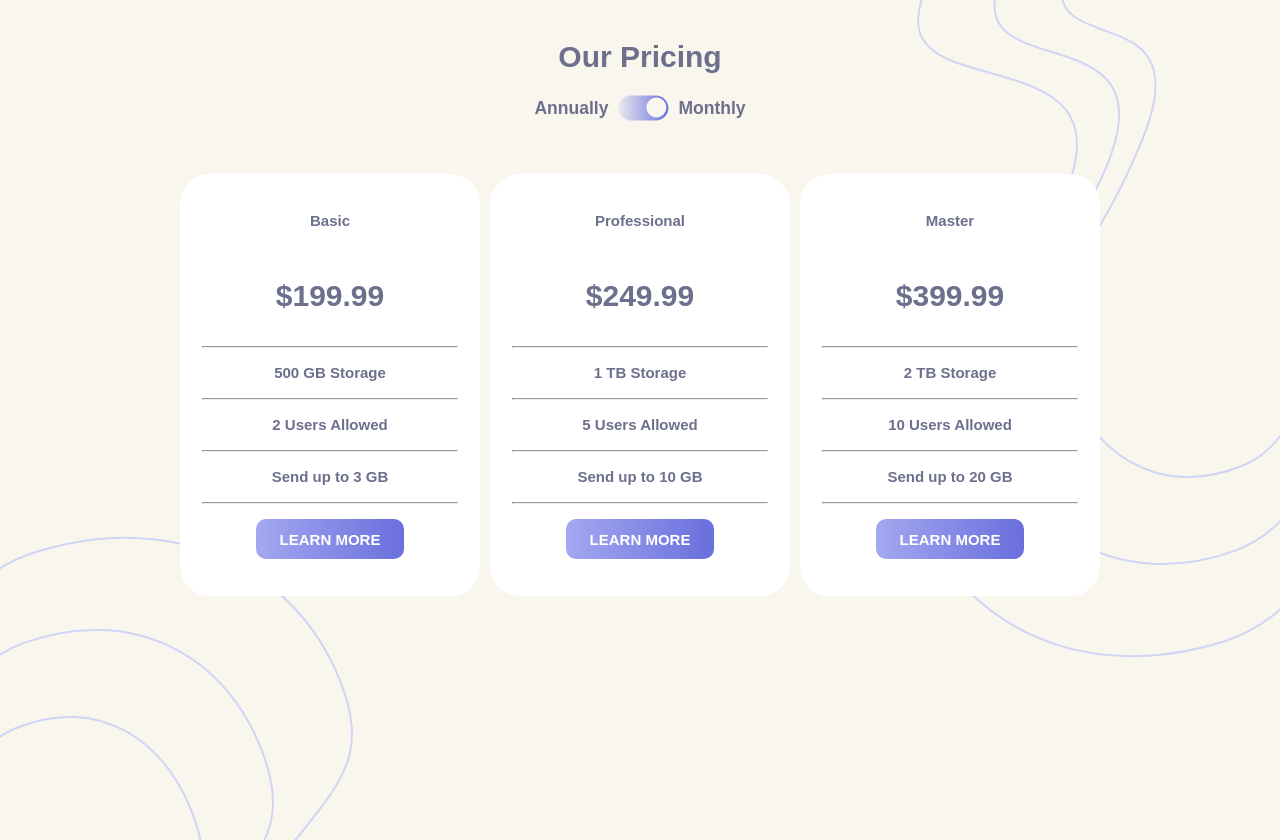
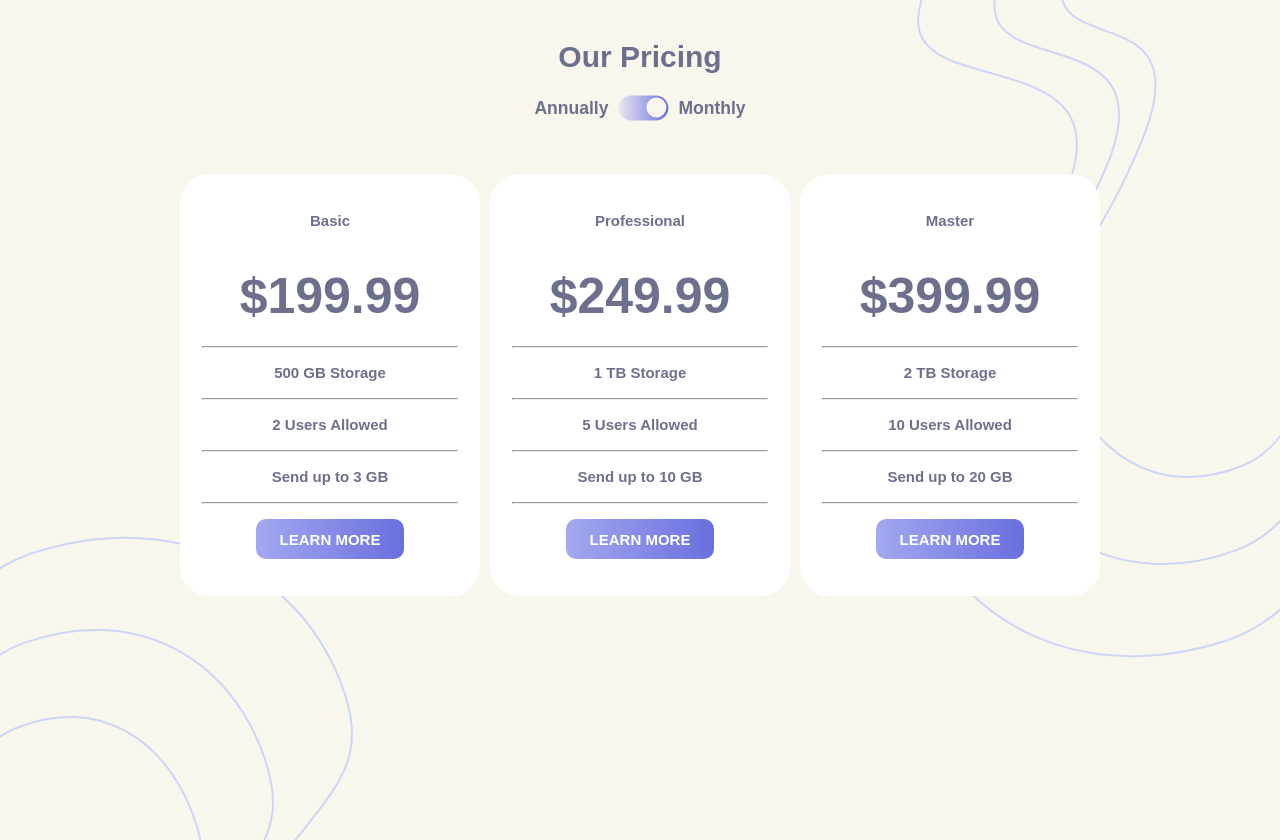
Before and after one commit to Hemanth-097/Pricing-webpage, a plain HTML site: page index.html in a window 1280 px wide. Drawn offline with Linux system fonts and the light colour scheme.

Commit message:
Updated index.css

```diff
--- a/index.css
+++ b/index.css
@@ -98,6 +98,7 @@ input:checked+.checking::before{
     background-color: white;
 }
 
+
 .plan:hover {
     color: black;
     transform: scale(1.1);
@@ -108,7 +109,7 @@ input:checked+.checking::before{
 }
 
 .dollarmoney{
-    font-size: 30px;
+    font-size: 50px;
     font-weight: 700;
     line-height: 100px;
     display: flex;
@@ -134,9 +135,9 @@ input:checked+.checking::before{
     margin: 15px 0;
     border: none;
     padding: 10px 24px;
+    cursor: pointer;
 }
 .plan:hover .btn {
-    background: transparent;
     background: white;
     color:  hsl(236, 72%, 79%);
 }
```
